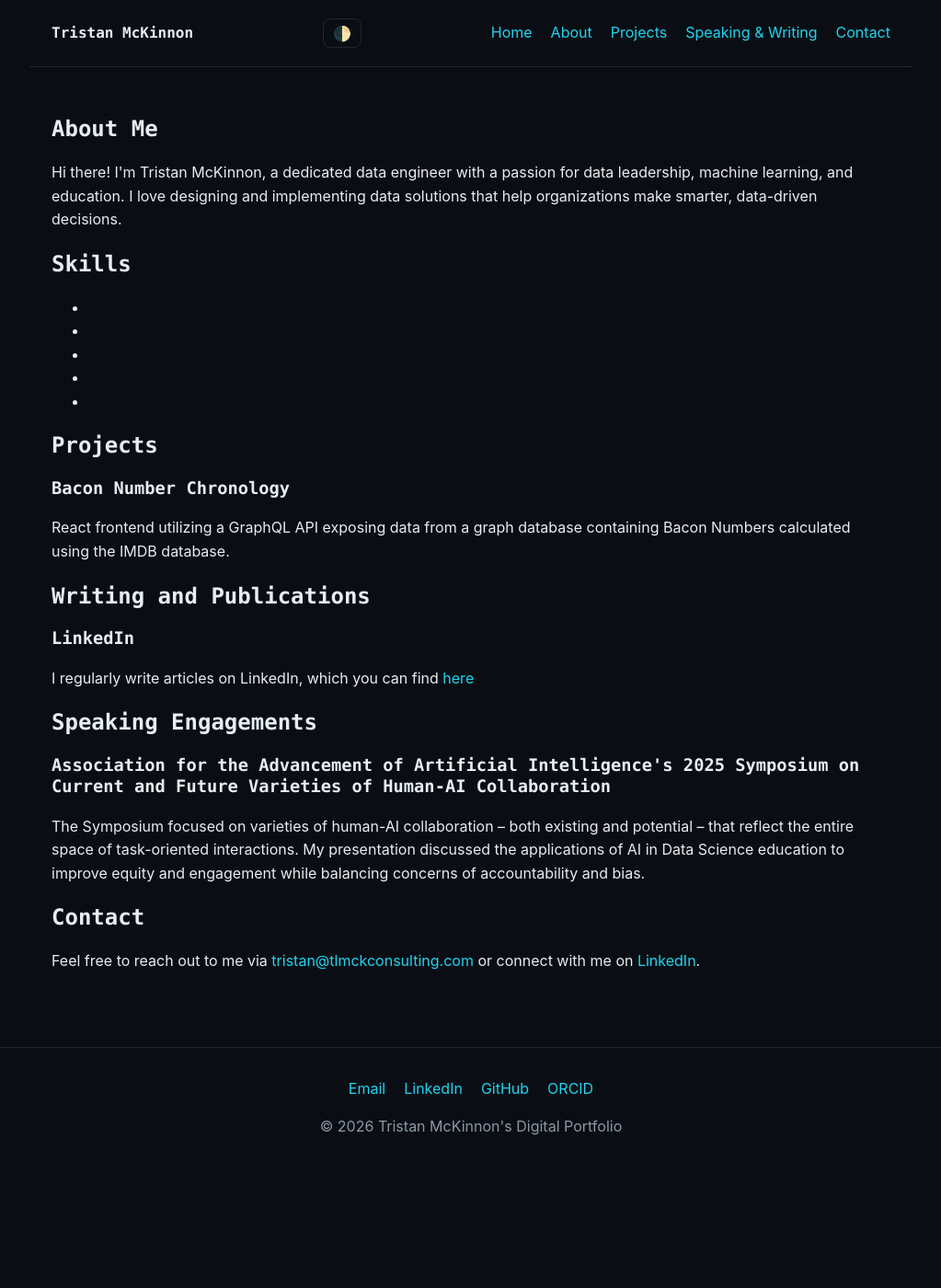
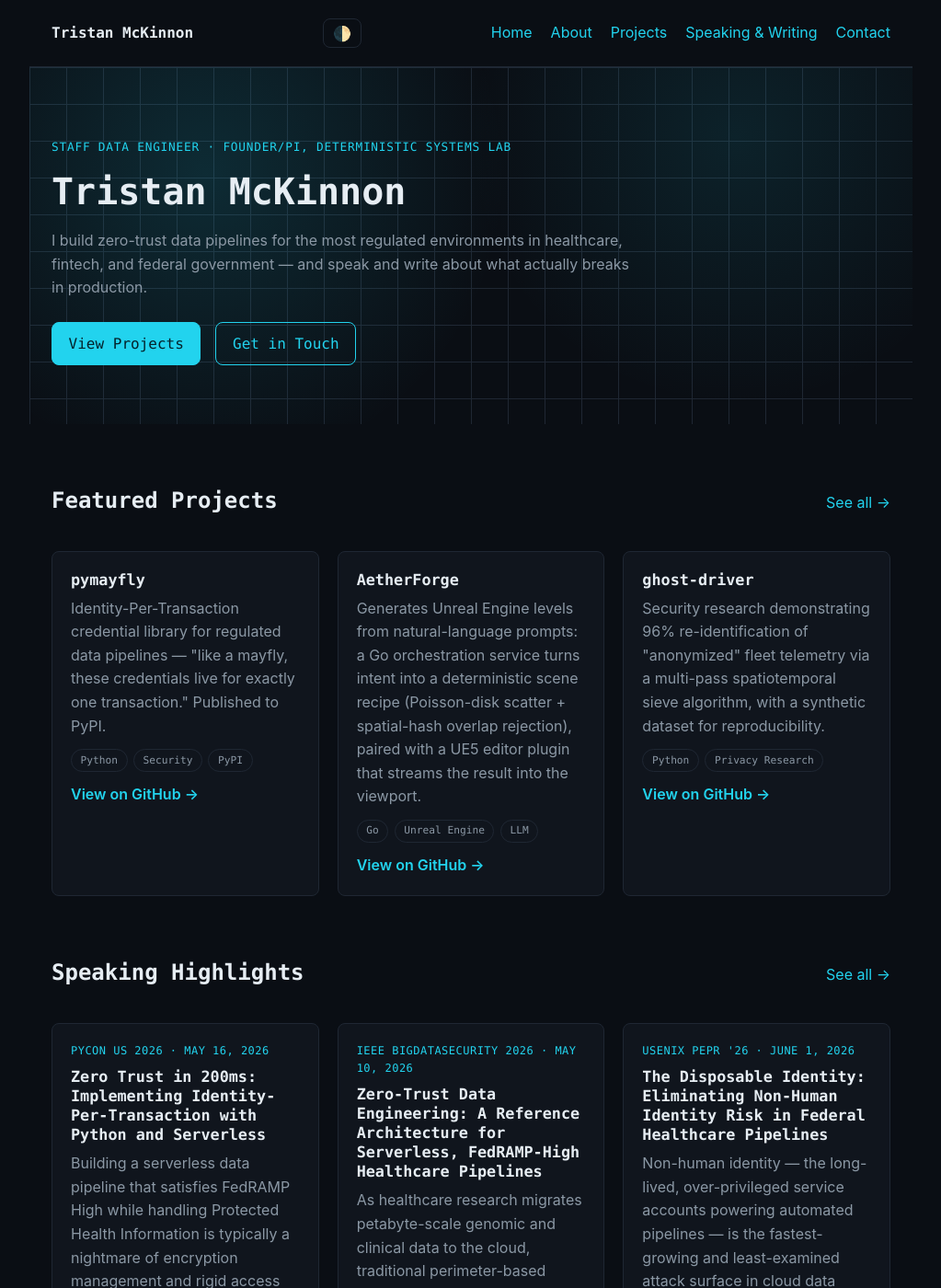
Before and after one commit to tr9800a/tr9800a.github.io, a Jekyll site: the page built from index.md, in a window 1280 px wide and 1400 px high. Shown: the whole window at 92% size, without its empty margins (128-1151 px from the left). Built offline with Jekyll 4.4.1, drawn with Linux system fonts in a browser that asks for light colours; some of the changed text lies outside the part shown.

Commit message:
Rewrite Home page with hero and featured project/talk snapshots

```diff
--- a/index.md
+++ b/index.md
@@ -2,42 +2,40 @@
 layout: default
 title: Home
 ---
-
-<section>
-    <h2>About Me</h2>
-    <p>Hi there! I'm Tristan McKinnon, a dedicated data engineer with a passion for data leadership, machine learning, and education. I love designing and implementing data solutions that help organizations make smarter, data-driven decisions.</p>
+<section class="hero">
+  <div class="hero__content">
+    <p class="hero__eyebrow">Staff Data Engineer · Founder/PI, Deterministic Systems Lab</p>
+    <h1 class="hero__title">Tristan McKinnon</h1>
+    <p class="hero__subtitle">I build zero-trust data pipelines for the most regulated environments in healthcare, fintech, and federal government — and speak and write about what actually breaks in production.</p>
+    <div class="hero__actions">
+      <a class="button button--primary" href="{{ '/projects/' | relative_url }}">View Projects</a>
+      <a class="button button--secondary" href="{{ '/contact/' | relative_url }}">Get in Touch</a>
+    </div>
+  </div>
 </section>
 
-<section>
-    <h2>Skills</h2>
-    <ul>
-        <li></li>
-        <li></li>
-        <li></li>
-        <li></li>
-        <li></li>
-    </ul>
+<section class="section">
+  <div class="section__header">
+    <h2>Featured Projects</h2>
+    <a href="{{ '/projects/' | relative_url }}">See all →</a>
+  </div>
+  <div class="card-grid">
+  {% assign featured_projects = site.projects | sort: "featured_order" | slice: 0, 3 %}
+  {% for project in featured_projects %}
+    {% include project-card.html project=project %}
+  {% endfor %}
+  </div>
 </section>
 
-<section>
-    <h2>Projects</h2>
-    <h3>Bacon Number Chronology</h3>
-    <p>React frontend utilizing a GraphQL API exposing data from a graph database containing Bacon Numbers calculated using the IMDB database.</p>
+<section class="section">
+  <div class="section__header">
+    <h2>Speaking Highlights</h2>
+    <a href="{{ '/speaking/' | relative_url }}">See all →</a>
+  </div>
+  <div class="card-grid">
+  {% assign featured_talks = site.talks | where_exp: "t", "t.featured_order" | sort: "featured_order" %}
+  {% for talk in featured_talks %}
+    {% include talk-card.html talk=talk %}
+  {% endfor %}
+  </div>
 </section>
-
-<section>
-    <h2>Writing and Publications</h2>
-    <h3>LinkedIn</h3>
-    <p>I regularly write articles on LinkedIn, which you can find <a href="https://www.linkedin.com/in/tristan-mckinnon/recent-activity/articles/">here</a></p>
-</section>
-
-<section>
-    <h2>Speaking Engagements</h2>
-    <h3>Association for the Advancement of Artificial Intelligence's 2025 Symposium on Current and Future Varieties of Human-AI Collaboration</h3>
-    <p>The Symposium focused on varieties of human-AI collaboration – both existing and potential – that reflect the entire space of task-oriented interactions. My presentation discussed the applications of AI in Data Science education to improve equity and engagement while balancing concerns of accountability and bias.</p>
-</section>
-
-<section>
-    <h2>Contact</h2>
-    <p>Feel free to reach out to me via <a href="mailto:tristan@tlmckconsulting.com">tristan@tlmckconsulting.com</a> or connect with me on <a href="https://www.linkedin.com/in/tristan-mckinnon">LinkedIn</a>.</p>
-</section>
```
